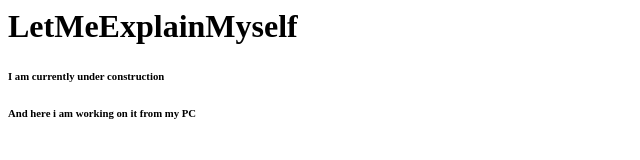
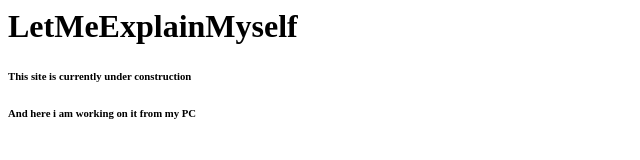
Before and after one commit to mrJudyAbraham/LetMeExplainMyself, a plain HTML site: page index.html in a window 1280 px wide. Shown: the full height of the page, 0-640 px from the left. Drawn offline with Linux system fonts and the light colour scheme.

Commit message:
simple change

```diff
--- a/index.html
+++ b/index.html
@@ -1,5 +1,5 @@
 <html>
 <h1>LetMeExplainMyself</h1>
-  <h6>I am currently under construction</h6>
+  <h6>This site is currently under construction</h6>
 	<h6>And here i am working on it from my PC</h6>
 </html>
```
